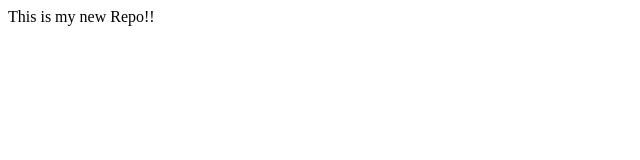
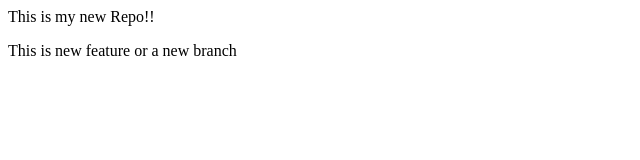
Before and after one commit to GopiSaiChalamalasetti/Learn-Local-repo-to-Git-hub, a plain HTML site: page index.html in a window 1280 px wide. Shown: the whole page, without its empty margins (0-640 px from the left). Drawn offline with Linux system fonts and the light colour scheme.

Commit message:
Add new Feature

```diff
--- a/index.html
+++ b/index.html
@@ -1,3 +1,4 @@
 <p>
     This is my new Repo!!
 </p>
+<p>This is new feature or a new branch</p>
```
